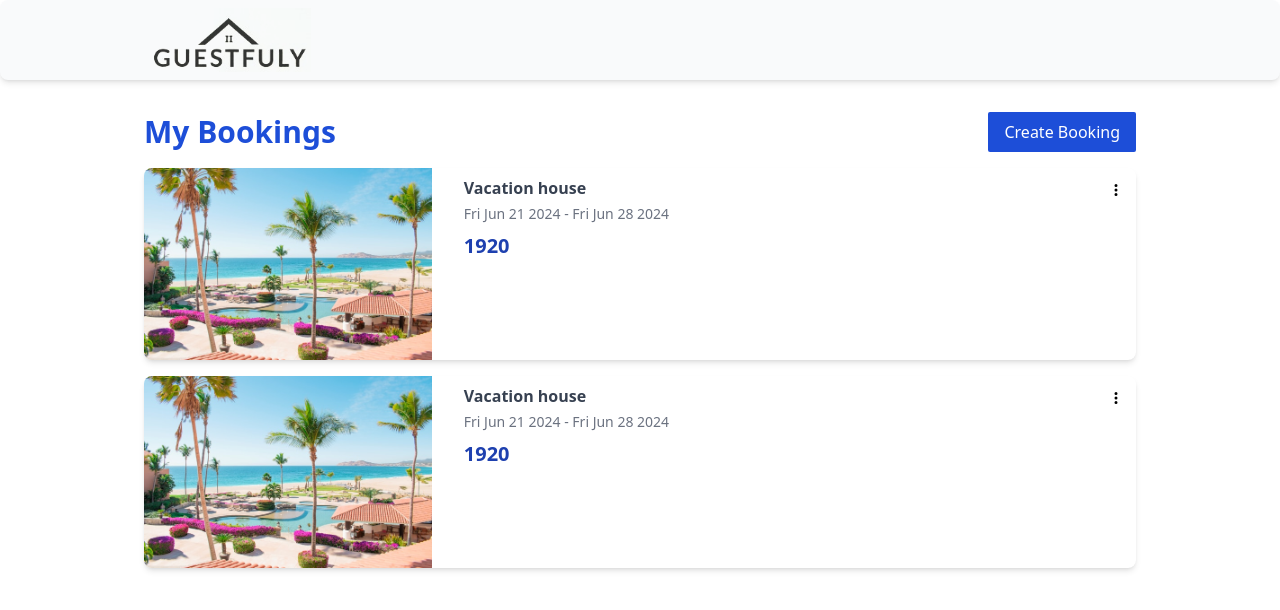
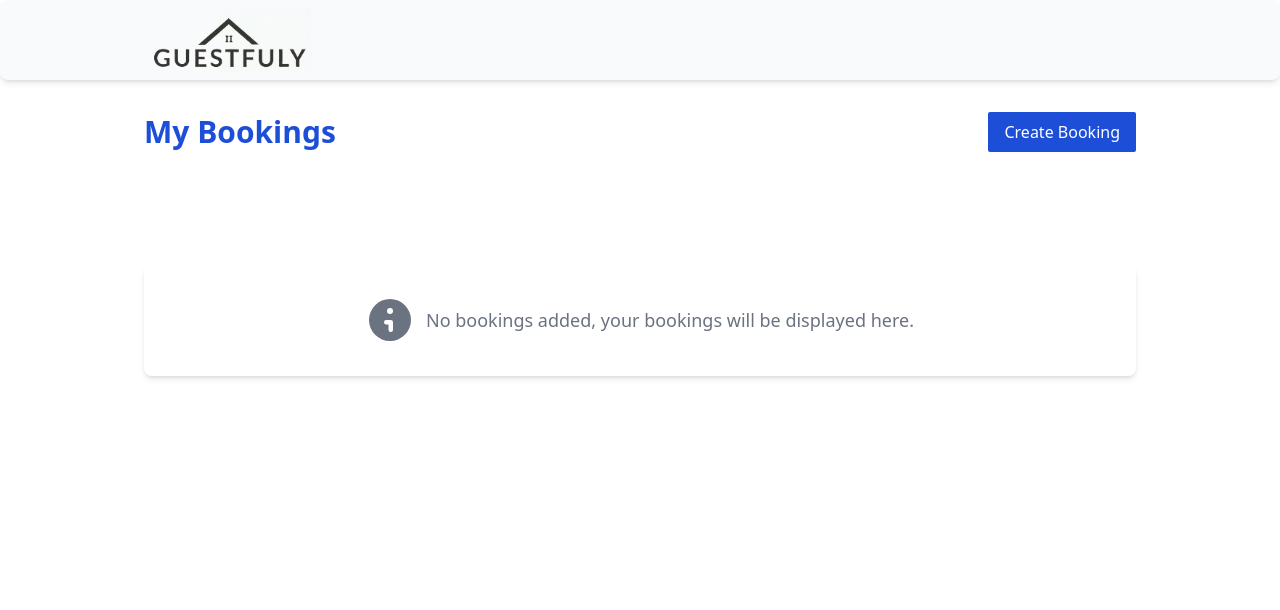
Before and after one commit to ronaldolucindo/guestfully, a React (Vite) app: page / in a window 1280 px wide. Shown: the top 610 px of the page. Built offline with nearby package versions, Linux system fonts and the light colour scheme.

Commit message:
Fix small ui issues

```diff
--- a/src/pages/bookings/bookings.tsx
+++ b/src/pages/bookings/bookings.tsx
@@ -1,13 +1,16 @@
 import Typography from '@/components/typography/typography'
 import BookingCard from './components/booking-card/booking-card'
-import houseImage from '@/assets/vacation-house.jpg'
 import { Link } from 'react-router-dom'
 import Button from '@/components/button/button'
 import ConfirmationDialog from '@/components/confirmation-dialog/confirmation-dialog'
 import { useState } from 'react'
+import { useBookingsStore } from '@/stores/bookings'
+import { InformationCircleIcon } from '@heroicons/react/16/solid'
 
 const Bookings = (): React.JSX.Element => {
   const [isDialogOpen, setIsDialogOpen] = useState(false)
+  const bookings = useBookingsStore((state) => state.bookings)
+
   return (
     <>
       <div className="mb-4 flex items-center justify-between">
@@ -17,24 +20,22 @@ const Bookings = (): React.JSX.Element => {
         </Link>
       </div>
       <div className="flex flex-col space-y-4">
-        <BookingCard
-          title="Vacation house"
-          image={houseImage}
-          startDate={new Date('2024-06-21')}
-          endDate={new Date('2024-06-28')}
-          price={1920}
-          onEdit={() => 1}
-          onDelete={() => setIsDialogOpen(true)}
-        />
-        <BookingCard
-          title="Vacation house"
-          image={houseImage}
-          startDate={new Date('2024-06-21')}
-          endDate={new Date('2024-06-28')}
-          price={1920}
-          onEdit={() => 1}
-          onDelete={() => setIsDialogOpen(true)}
-        />
+        {!bookings.length && (
+          <div className="mt-24 flex h-full w-full items-center justify-center space-x-3 rounded-lg px-2 py-8 shadow-md md:px-0">
+            <InformationCircleIcon className="size-12 text-gray-500" />
+            <Typography className="text-lg text-gray-500">
+              No bookings added, your bookings will be displayed here.
+            </Typography>
+          </div>
+        )}
+        {bookings.map((booking) => (
+          <BookingCard
+            key={booking.id}
+            booking={booking}
+            onEdit={() => 1}
+            onDelete={() => setIsDialogOpen(true)}
+          />
+        ))}
       </div>
       <ConfirmationDialog
         isOpen={isDialogOpen}
--- a/src/pages/bookings/components/booking-card/booking-card.tsx
+++ b/src/pages/bookings/components/booking-card/booking-card.tsx
@@ -1,38 +1,40 @@
 import Typography from '@/components/typography/typography'
 import BookingCardMenu from './booking-card-menu'
+import { Booking } from '@/types/booking'
+import { formatCurrency } from '@/utils/formatCurrency'
 
 type BookingCardProps = {
-  title: string
-  price: number
-  startDate: Date
-  endDate: Date
-  image: string
+  booking: Booking
   onEdit: () => void
   onDelete: () => void
 }
 
 const BookingCard = ({
-  image,
-  startDate,
-  endDate,
-  price,
-  title,
+  booking,
   onEdit,
   onDelete,
 }: BookingCardProps): React.JSX.Element => {
   return (
     <div className="flex flex-col space-x-2 overflow-hidden rounded-lg bg-white shadow-md md:flex-row md:space-x-8">
-      <img className="h-32 md:h-48" src={image} alt={title} />
+      <img
+        className="h-32 md:h-48"
+        src={booking.property.image}
+        alt={booking.property.name}
+      />
       <div className="w-full flex-col py-2">
         <div className="flex justify-between">
-          <Typography variant="h6">{title}</Typography>
+          <Typography variant="h6">{booking.property.name}</Typography>
           <BookingCardMenu onEdit={onEdit} onDelete={onDelete} />
         </div>
         <Typography className="text-sm text-gray-500">
-          {startDate.toDateString()} - {endDate.toDateString()}
+          {booking.property.address}
         </Typography>
-        <Typography className="mt-2 text-xl font-bold text-blue-800">
-          {price}
+        <Typography className="text-sm font-bold text-gray-500">
+          {booking.date[0].toLocaleDateString()} -{' '}
+          {booking.date[1].toLocaleDateString()}
+        </Typography>
+        <Typography className="mt-4 text-xl font-bold text-blue-800">
+          {formatCurrency('usd', booking.totalPrice)}
         </Typography>
       </div>
     </div>
--- a/src/pages/create-booking/components/amenities/amenities.tsx
+++ b/src/pages/create-booking/components/amenities/amenities.tsx
@@ -1,6 +1,5 @@
 import Typography from '@/components/typography/typography'
 import { CheckCircleIcon } from '@heroicons/react/16/solid'
-// import Typography from '@/components/typography/typography'
 
 type AmenitiesProps = {
   amenities: string[]
--- a/src/pages/create-booking/components/booking-form/booking-form.tsx
+++ b/src/pages/create-booking/components/booking-form/booking-form.tsx
@@ -9,6 +9,7 @@ import { differenceInDays } from 'date-fns/differenceInDays'
 import { addDays } from 'date-fns/addDays'
 import { areIntervalsOverlapping } from 'date-fns/areIntervalsOverlapping'
 import { Property } from '@/types/property'
+import { formatCurrency } from '@/utils/formatCurrency'
 
 type BookingFormProps = {
   booking?: Booking
@@ -44,7 +45,8 @@ const BookingForm = ({
   const numberOfNights =
     startDate && endDate ? differenceInDays(endDate, startDate) : 0
   const total = numberOfNights * property.price
-  const isDateSelected = (date: Booking['date']) => Boolean(date[0] && date[1])
+  const isDateSelected = (date: Booking['date']) =>
+    Boolean(date[0] && date[1]) || 'Date is required'
 
   const areOverlapping = (date: [Date | null, Date | null]) =>
     bookedDates.some((item) =>
@@ -79,7 +81,7 @@ const BookingForm = ({
         }}
       >
         <Typography className="text-lg font-bold">
-          $ {property.price}{' '}
+          {formatCurrency('usd', property.price)}
           <Typography className="text-sm font-bold" variant="span">
             / night
           </Typography>
@@ -87,7 +89,7 @@ const BookingForm = ({
         <div>
           {!!numberOfNights && (
             <Typography className="text-sm font-bold text-blue-700">
-              $ {total} total for {numberOfNights} nights
+              {formatCurrency('usd', total)} total for {numberOfNights} nights
             </Typography>
           )}
         </div>
```
